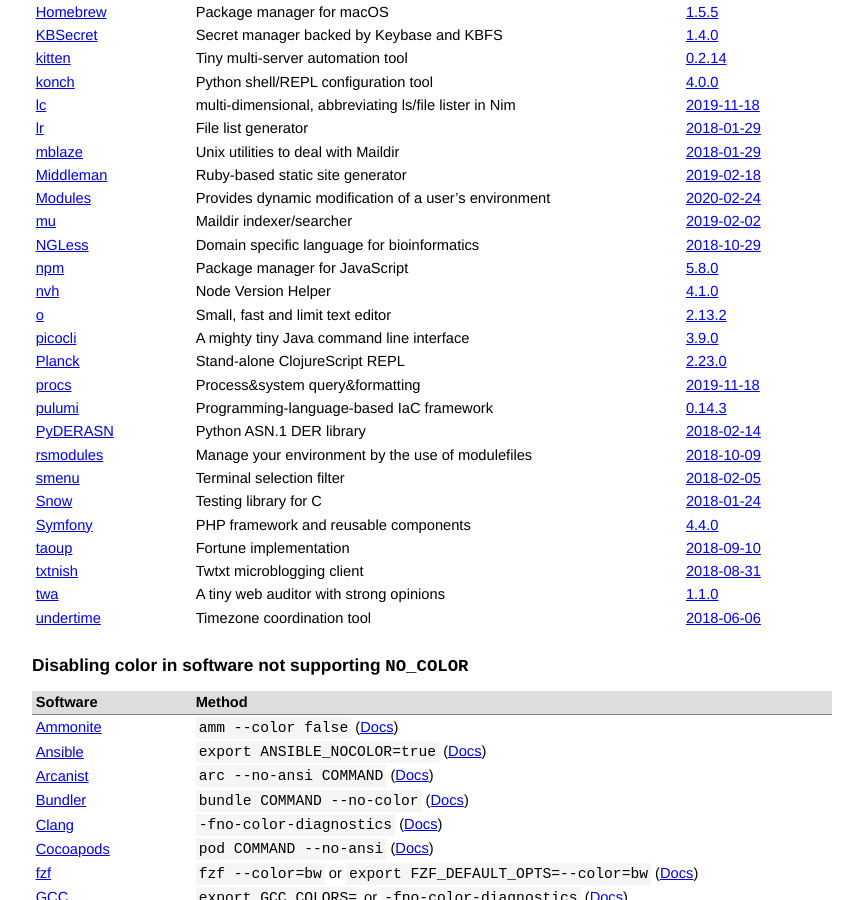
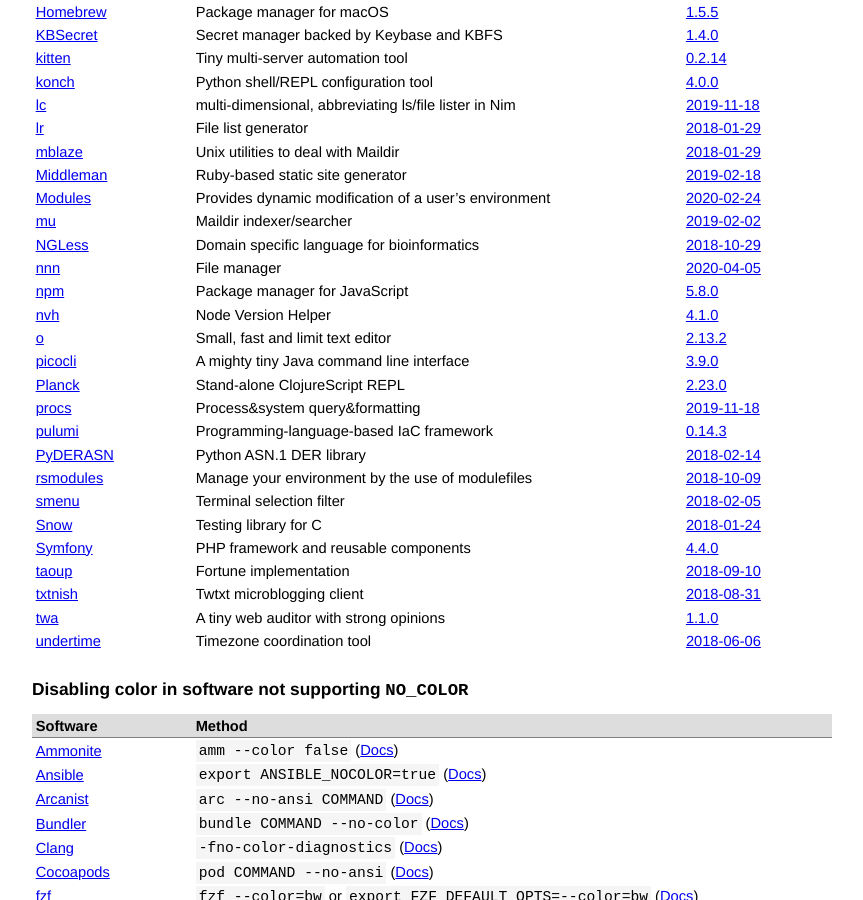
Before and after one commit to jcs/no_color, a Jekyll site: the page built from index.md, in a window 1280 px wide and 900 px high, scrolled down 1261 px. Shown: the whole window, without its empty margins (208-1071 px from the left). Built offline with Jekyll 4.4.1, drawn with Linux system fonts in a browser that asks for light colours; our own code applies the rules of GitHub Pages for plain Markdown files.

Commit message:
Add nnn to software supporting NO_COLOR (#76)

```diff
--- a/index.md
+++ b/index.md
@@ -85,6 +85,7 @@ color via `NO_COLOR`.
 | [Modules](http://modules.sourceforge.net/) | Provides dynamic modification of a user's environment | [2020-02-24](https://github.com/cea-hpc/modules/commit/01e2f4add17a96fc66386d1815ea62b861a7654f) |
 | [mu](https://www.djcbsoftware.nl/code/mu/) | Maildir indexer/searcher | [2019-02-02](https://github.com/djcb/mu/commit/eb6efee81db22531ef05e140549bde7e87dd9725) |
 | [NGLess](http://ngless.embl.de/) | Domain specific language for bioinformatics | [2018-10-29](https://github.com/ngless-toolkit/ngless/commit/15926150701100ff96b4a7cd1f3142f9a272b983) |
+| [nnn](https://github.com/jarun/nnn) | File manager | [2020-04-05](https://github.com/jarun/nnn/commit/f14fb9c0f92c25ab79dd0c47d16f075199aeb999) |
 | [npm](https://www.npmjs.com/) | Package manager for JavaScript | [5.8.0](https://github.com/npm/npm/releases/tag/v5.8.0) |
 | [nvh](https://github.com/JohnRGee/nvh) | Node Version Helper | [4.1.0](https://github.com/JohnRGee/nvh/releases/tag/v4.1.0) |
 | [o](https://github.com/xyproto/o) | Small, fast and limit text editor | [2.13.2](https://github.com/xyproto/o/tree/2.13.2) |
```
